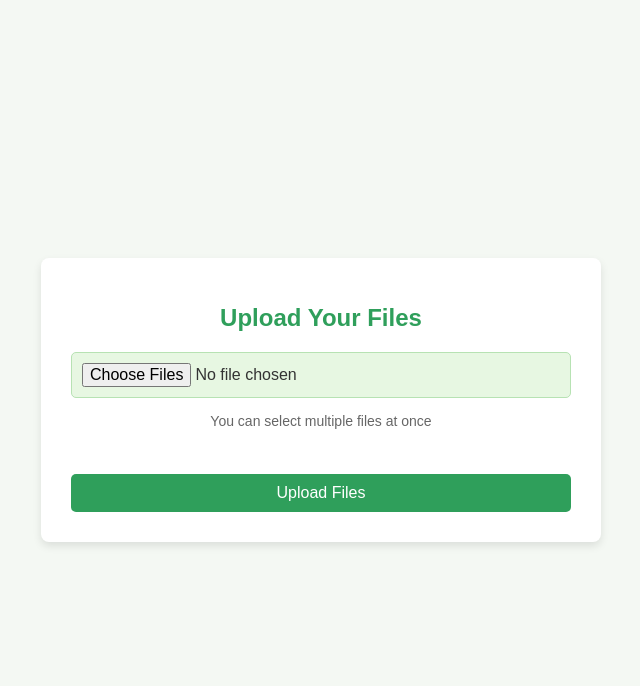
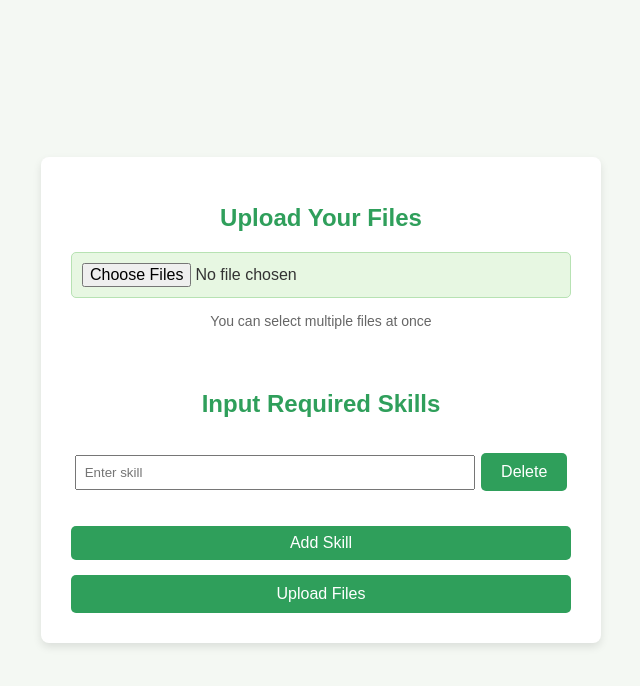
Before and after one commit to AmeAya/freedom_project, a Flask app: page / in a window 1280 px wide. Shown: the top 686 px of the page, without its empty margins (319-959 px from the left). Run offline with Flask 3, Linux system fonts and the light colour scheme.

Commit message:
new version

```diff
--- a/main.py
+++ b/main.py
@@ -1,6 +1,7 @@
 from flask import Flask, request, jsonify, render_template
 import os
 import fitz
+import spacy
 
 app = Flask(__name__)
 
@@ -20,11 +21,13 @@ def upload_files():
         return jsonify({'error': 'No files part'}), 400
 
     files = request.files.getlist('files')
+    skills = request.form.getlist('skills')
 
     if len(files) == 0:
         return jsonify({'error': 'No files selected'}), 400
 
     file_contents = []
+    extracted_data = []
 
     for file in files:
         if file.filename == '':
@@ -40,6 +43,7 @@ def upload_files():
                 for page_num in range(doc.page_count):
                     page = doc.load_page(page_num)
                     pdf_text += page.get_text()
+                extracted_data.append(analyze_resume(pdf_text, skills))
                 file_contents.append({
                     'filename': file.filename,
                     'filetype': 'pdf',
@@ -55,7 +59,25 @@ def upload_files():
                 'content': 'Non-PDF file uploaded'
             })
 
-    return jsonify({'files': file_contents})
+    return jsonify(extracted_data)
+
+
+def analyze_resume(text, required_skills):
+    # Приведение текста и навыков к нижнему регистру
+    text = text.lower()
+    required_skills = [skill.lower() for skill in required_skills]
+
+    # Поиск навыков в тексте (с учетом частичных совпадений)
+    skills_found = [skill for skill in required_skills if skill in text]
+    matched_skills = list(set(skills_found))  # Уникальные совпадения навыков
+
+    # Расчет процента совпадений
+    matched_percent = (len(matched_skills) / len(required_skills)) * 100 if required_skills else 0.0
+
+    return {
+        "skills_found": matched_skills,
+        "matched_percent": matched_percent
+    }
 
 
 if __name__ == '__main__':
--- a/templates/index.html
+++ b/templates/index.html
@@ -93,6 +93,23 @@
             padding: 5px;
             border-radius: 5px;
         }
+
+        .input-container {
+            margin-bottom: 10px;
+            width: 100%; /* Make sure the parent div is 100% width */
+        }
+
+        .input-container input {
+            width: 80%;
+            padding: 8px;
+            box-sizing: border-box;
+            margin-right: 2px;
+        }
+
+        #addSkillBtn {
+            margin-top: 10px;
+            padding: 8px 16px;
+        }
     </style>
 </head>
 <body>
@@ -104,6 +121,16 @@
             <div id="file-list">
                 <table width="100%"></table>
             </div>
+
+            <h1>Input Required Skills</h1>
+            <div id="skillsContainer">
+                <div class="input-container">
+                    <input type="text" name="skills[]" placeholder="Enter skill" required/>
+                    <button type="button" class="delete-btn">Delete</button>
+                </div>
+            </div>
+
+            <button type="button" id="addSkillBtn">Add Skill</button>
             <button type="submit">Upload Files</button>
         </form>
 
@@ -146,6 +173,34 @@
                 fileListContainer.appendChild(fileRow);
             }
         });
+
+        const skillsContainer = document.getElementById('skillsContainer');
+        const addSkillBtn = document.getElementById('addSkillBtn');
+
+        addSkillBtn.addEventListener('click', function() {
+            const newSkillDiv = document.createElement('div');
+            newSkillDiv.classList.add('input-container');
+
+            const newInput = document.createElement('input');
+            newInput.type = 'text';
+            newInput.required = 'required';
+            newInput.name = 'skills[]'; // Array notation for multiple values
+            newInput.placeholder = 'Enter skill';
+
+            const deleteBtn = document.createElement('button');
+            deleteBtn.type = 'button';
+            deleteBtn.classList.add('delete-btn');
+            deleteBtn.textContent = 'Delete';
+
+            deleteBtn.addEventListener('click', function() {
+                newSkillDiv.remove();
+            });
+
+            newSkillDiv.appendChild(newInput);
+            newSkillDiv.appendChild(deleteBtn);
+
+            skillsContainer.appendChild(newSkillDiv);
+        });
     </script>
 </body>
 </html>
```
